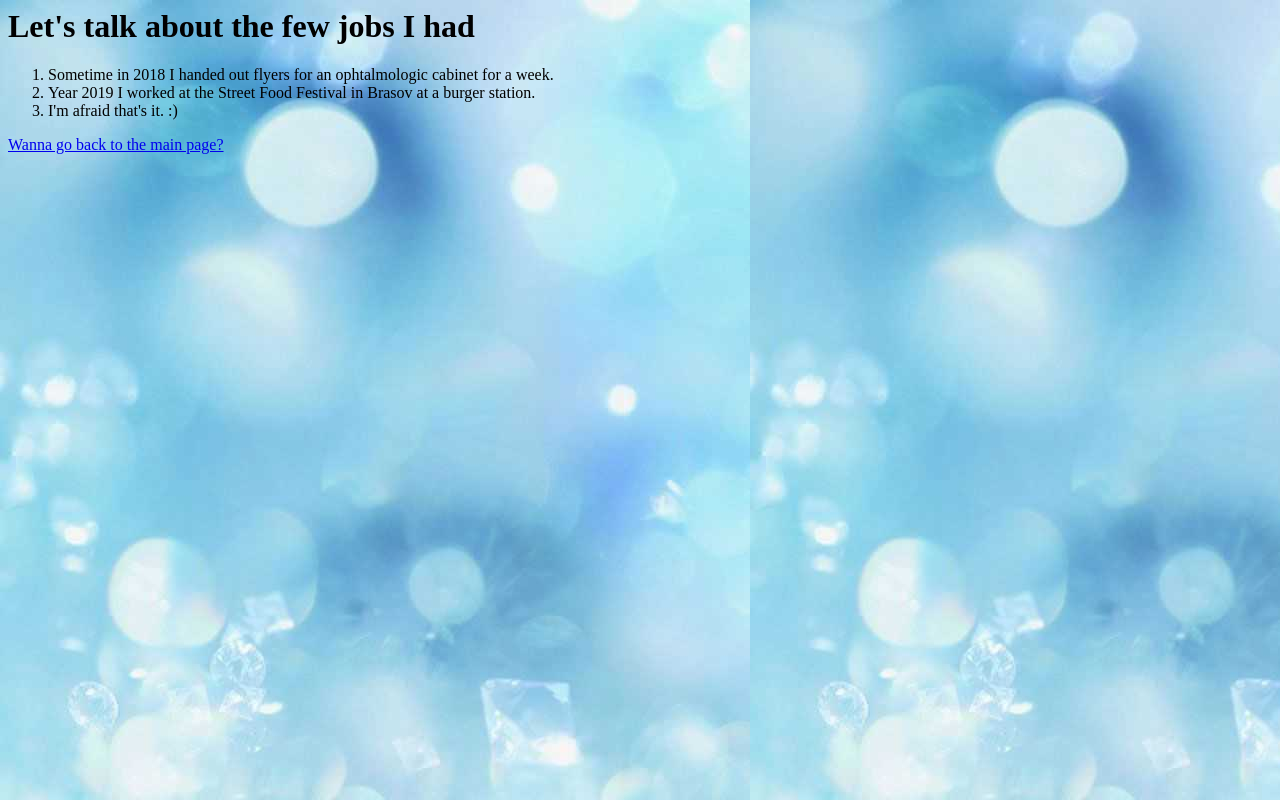
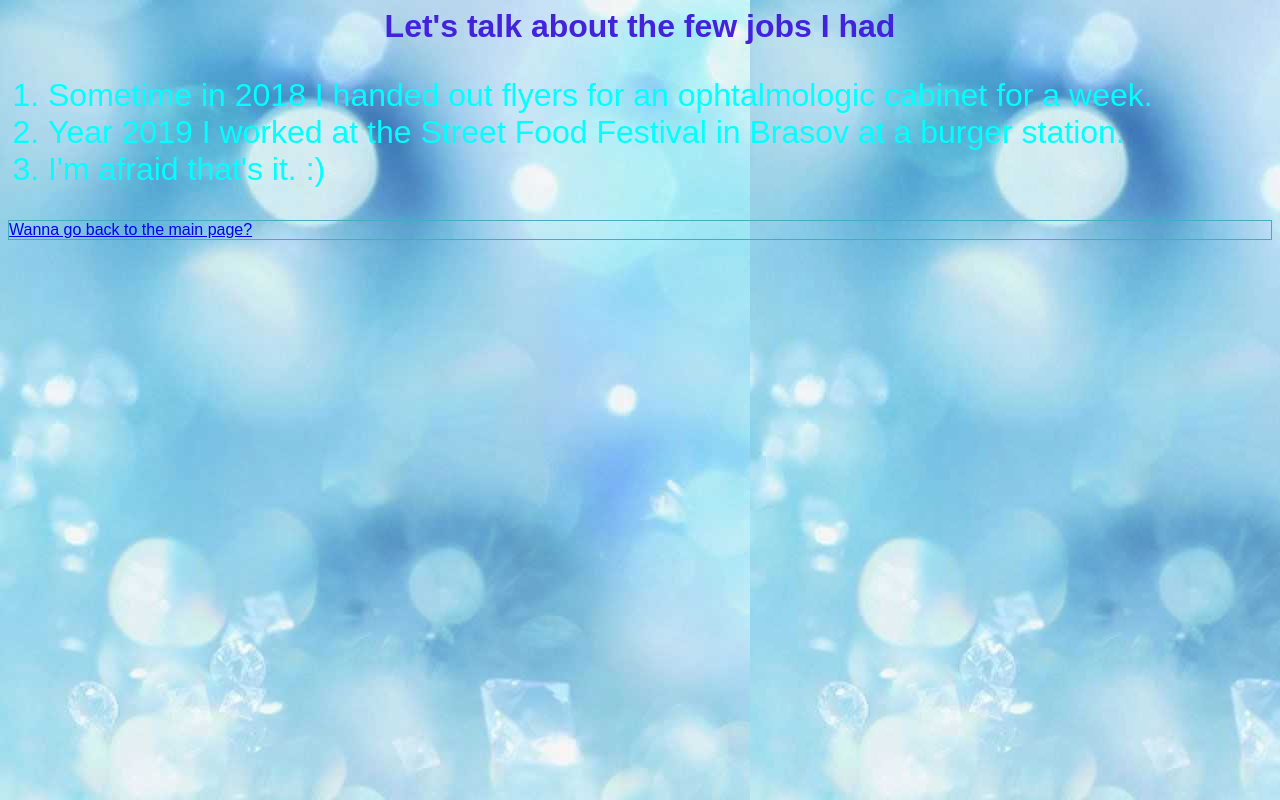
Before and after one commit to g-e-o-r-g-i-a/practica_second_challenge, a plain HTML site: page experience.html in a window 1280 px wide. Drawn offline with Linux system fonts and the light colour scheme.

Commit message:
done more challanges

```diff
--- a/experience.html
+++ b/experience.html
@@ -1,11 +1,12 @@
 <html>
     <head>
       <title>experience</title>
+      <link href="stil2.css" rel="stylesheet">
     </head>
     <body>
       <body background="expbg.jpg">
-        <h1> Let's talk about the few jobs I had </h1>
-        <ol>
+        <h1 class="h"> Let's talk about the few jobs I had </h1>
+        <ol class="lista">
             <li>Sometime in 2018 I handed out flyers for an ophtalmologic cabinet for a week. </li>
             <li>Year 2019 I worked at the Street Food Festival in Brasov at a burger station.</li>
             <li>I'm afraid that's it. :)</li>
--- /dev/null
+++ b/stil1.css
@@ -0,0 +1,30 @@
+body{
+    font-family: Arial, Helvetica, sans-serif;
+}
+p{
+    color: #993a79;
+    text-align: center;
+}
+
+.h {
+    color:#690949;
+    font-weight: bold;
+    text-align: center;
+    font-size: 50px;
+}
+
+@media screen and (min-width:100px) and (max-width:300px) {
+    .h{
+        font-size: 15px;
+        color:#b55896;
+    }
+
+}
+
+@media screen and (min-width:301px) and (max-width:700px) {
+    .h{
+        font-size:22px;
+        color:antiquewhite;
+    }
+
+}
--- /dev/null
+++ b/stil2.css
@@ -0,0 +1,35 @@
+body{
+    font-family: Arial, Helvetica, sans-serif;
+}
+p{
+    color: #3c3a99;
+    border:solid 1px #47acbc;
+}
+
+.h {
+    color:#4422dc;
+    font-weight: bold;
+    font-size: xx-large;
+    text-align: center;
+}
+
+.lista {
+    color:aqua;
+    font-size: 32px;;
+}
+
+@media screen and (min-width:100px) and (max-width:300px) {
+    .lista{
+        font-size: 10px;
+        color:#05083a;
+    }
+
+}
+
+@media screen and (min-width:301px) and (max-width:700px) {
+    .lista{
+        font-size:19px;
+        color:rgb(15, 85, 61);
+    }
+
+}
```
Also changed, not shown: index.html (+2 -1 lines), studies.html (+2 -0 lines).
